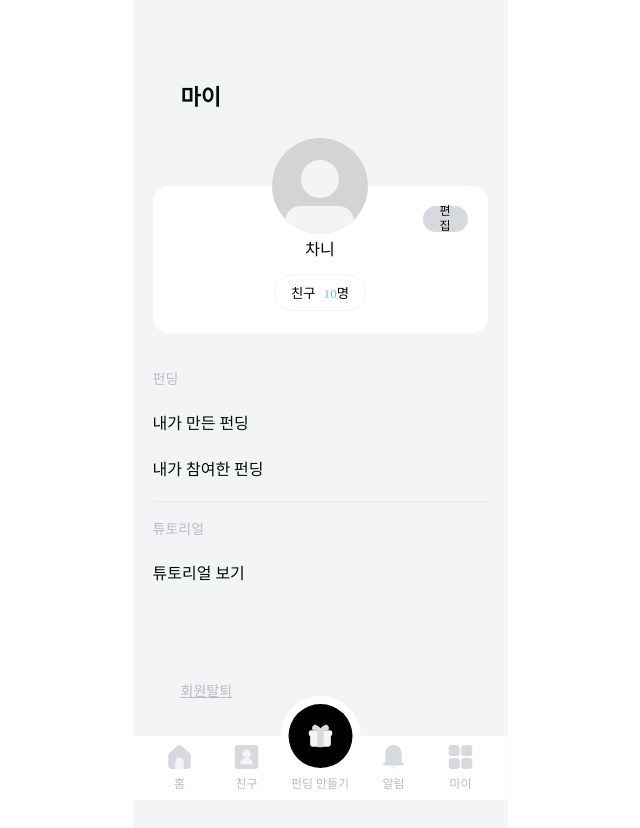
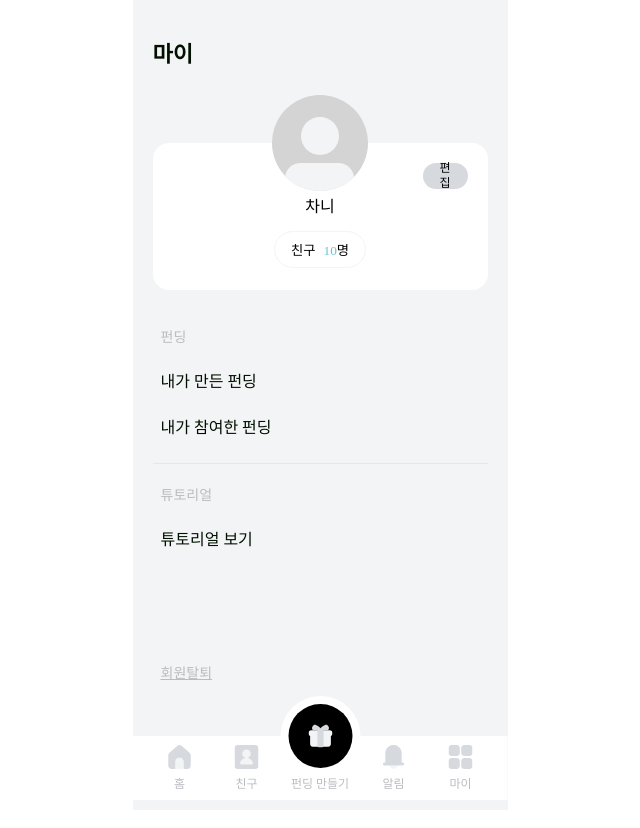
Before and after one commit to EFUB-GeumJaSsi/GiftU-Front, a React (Create React App) app: page /my in a window 1280 px wide. Shown: the top 828 px of the page, without its empty margins (320-960 px from the left). Built offline with nearby package versions, Linux system fonts and the light colour scheme; no server answers.

Commit message:
♻️refactor: 불필요한 코드 삭제, 코딩 컨벤션 반영

```diff
--- a/src/pages/My/MyPage.jsx
+++ b/src/pages/My/MyPage.jsx
@@ -47,9 +47,7 @@ const MyPage = () => {
 
   return (
     <SLayout>
-      <SHeader>
-        <p>마이</p>
-      </SHeader>
+      <SHeader>마이</SHeader>
       <SProfileContainer>
         <SImageWrapper>
           <img src={user.picture} alt='userPicture' onError={onErrorImg} />
@@ -72,13 +70,13 @@ const MyPage = () => {
       </SProfileContainer>
 
       <STextContainer>
-        <h5>펀딩</h5>
+        <SB3>펀딩</SB3>
         <SBtn onClick={handleMyOpenFunding}>내가 만든 펀딩</SBtn>
         <SBtn onClick={handleMyJoinFunding}>내가 참여한 펀딩</SBtn>
       </STextContainer>
       <SLine></SLine>
       <STextContainer>
-        <h5>튜토리얼</h5>
+        <SB3>튜토리얼</SB3>
         <SBtn onClick={handleTutorial}>튜토리얼 보기</SBtn>
       </STextContainer>
       <SDeleteAccountBtn onClick={handleAccountDelete}>
@@ -91,24 +89,22 @@ const MyPage = () => {
 
 const SLayout = styled.div`
   display: flex;
-  overflow: hidden;
-  flex-direction: column;
-  align-items: center;
+  flex-flow: column nowrap;
+  align-items: start;
+
+  width: fit-content;
   padding: 40px 20px 128px 20px;
+  gap: 24px;
 
   background-color: var(--gray-100);
 `;
 const SHeader = styled.header`
-  display: block;
-  align-self: flex-start;
-  margin: 43px 0 24px 28px;
+  width: fit-content;
 
-  p {
   color: var(--black);
   font-size: 22px;
   font-weight: 700;
   line-height: 140%;
-  }
 `;
 const SProfileContainer = styled.div`
   display: flex;
@@ -118,7 +114,7 @@ const SProfileContainer = styled.div`
 
   width: 335px;
   height: 195px;
-  margin-bottom: 39px;
+  margin-bottom: 16px;
 `;
 const SImageWrapper = styled.div`
   position: absolute;
@@ -141,7 +137,7 @@ const SMyProfileContent = styled.div`
   height: 147px;
 
   border-radius: 16px;
-  background: white;
+  background-color: var(--white);
 `;
 const SMyEditBtn = styled.button`
   display: flex;
@@ -154,13 +150,11 @@ const SMyEditBtn = styled.button`
   width: 45px;
   height: 26px;
   padding: 6px 12px;
-  gap: 8px;
 
   border-radius: 20px;
-  background: var(--gray-300);
+  background-color: var(--gray-300);
 
   font-size: 12px;
-  font-style: normal;
   font-weight: 500;
   line-height: 120%;
 `;
@@ -185,26 +179,22 @@ const SMyFriendBtn = styled.button`
 `;
 const STextContainer = styled.div`
   display: flex;
-  flex-direction: column;
+  flex-flow: column nowrap;
 
-  width: 335px;
-  padding: 0px 8px;
+  margin-left: 8px;
   gap: 24px;
-
-  h5 {
+`;
+const SB3 = styled.p`
   color: var(--gray-400);
   font-size: 14px;
-    font-style: normal;
   font-weight: 500;
   line-height: 120%;
-  }
 `;
 const SBtn = styled.button`
-  align-self: flex-start;
+  width: fit-content;
 
   color: var(--black);
   font-size: 16px;
-  font-style: normal;
   font-weight: 400;
   line-height: 140%;
 `;
@@ -212,22 +202,13 @@ const SLine = styled.div`
   width: 335px;
   height: 1px;
 
-  margin-top: 20px;
-  margin-bottom: 20px;
-
   background-color: var(--gray-200);
 `;
 const SDeleteAccountBtn = styled.button`
-  align-self: flex-start;
-
-  margin-top: 90px;
-  margin-left: 20px;
-  padding: 8px;
-  gap: 8px;
+  margin: 90px 0 0 8px;
 
   color: var(--gray-400);
   font-size: 14px;
-  font-style: normal;
   font-weight: 500;
   line-height: 120%;
   text-decoration-line: underline;
```
Lines whose indentation alone changed are shown as unchanged.
